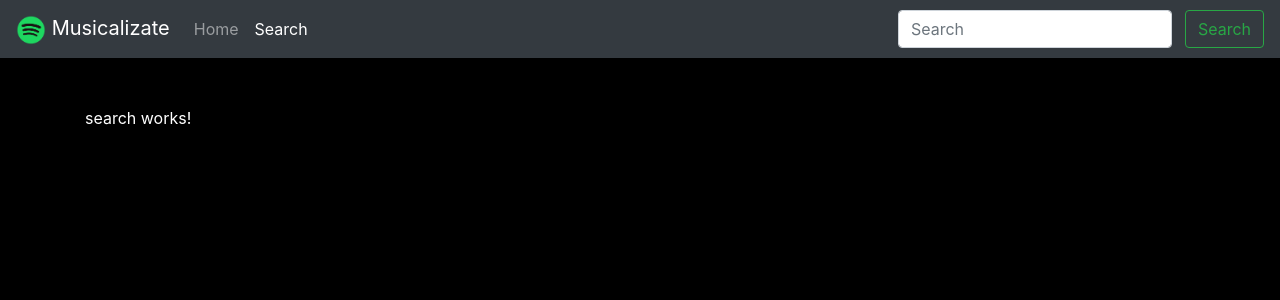
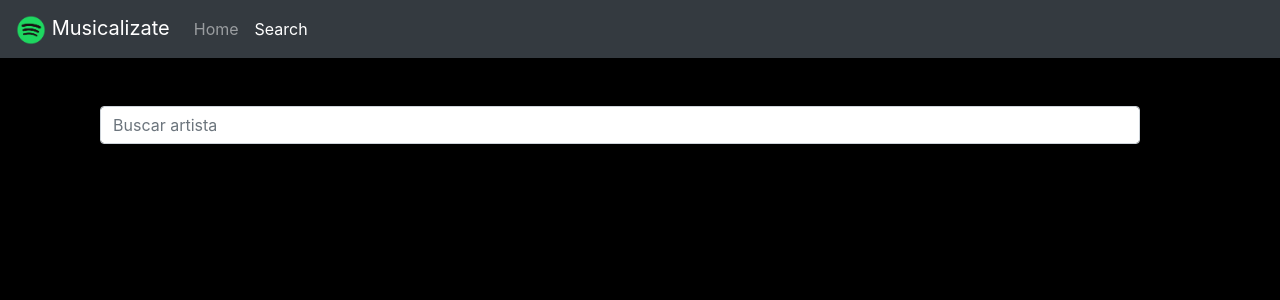
Before and after one commit to julianperezpesce/musicalizate, an Angular app in the folder musicalizate/: page /search in a window 1280 px wide. Shown: the top 300 px of the page. Built offline with nearby package versions, Linux system fonts and the light colour scheme.

Commit message:
navbar.comp <form> deleted

```diff
--- a/musicalizate/src/app/components/search/search.component.html
+++ b/musicalizate/src/app/components/search/search.component.html
@@ -1 +1,15 @@
-<p>search works!</p>
+<div class="container">
+    <div class="row">
+        <div class="col">
+            <input #word type="text" (keyup)="search(word.value)" class="form-control" placeholder="Buscar artista">
+        </div>
+        <div class="card-columns mt-5">
+            <div class="card" *ngFor="let artist of artists">
+              <img [src]="artist.images[0].url" class="card-img-top" alt="...">
+              <div class="card-body">
+                <h5 class="card-title"> {{ artist.name }} </h5>
+              </div>
+            </div>
+        </div>
+    </div>
+</div>
--- a/musicalizate/src/app/components/search/search.component.ts
+++ b/musicalizate/src/app/components/search/search.component.ts
@@ -1,4 +1,5 @@
 import { Component, OnInit } from '@angular/core';
+import { SpotifyService } from 'src/app/services/spotify.service';
 
 @Component({
   selector: 'app-search',
@@ -8,9 +9,20 @@ import { Component, OnInit } from '@angular/core';
 })
 export class SearchComponent implements OnInit {
 
-  constructor() { }
+  artists: any [] = [];
+
+  constructor(private spotify: SpotifyService) { }
 
   ngOnInit(): void {
   }
 
+  search(word: string) {
+    console.log(word);
+
+    this.spotify.getArtist( word )
+      .subscribe( (data: any) => {
+        console.log(data.artists.items);
+        this.artists = data.artists.items;
+      })
+  }
 }
--- a/musicalizate/src/app/components/shared/navbar/navbar.component.html
+++ b/musicalizate/src/app/components/shared/navbar/navbar.component.html
@@ -14,11 +14,6 @@
         <li class="nav-item" >
           <a class="nav-link" [routerLink]="['/search']" routerLinkActive="active">Search</a>
         </li>
-
       </ul>
-      <form class="form-inline my-2 my-lg-0">
-        <input class="form-control mr-sm-2" type="search" placeholder="Search" aria-label="Search">
-        <button class="btn btn-outline-success my-2 my-sm-0" type="submit">Search</button>
-      </form>
     </div>
   </nav>
--- a/musicalizate/src/app/services/spotify.service.ts
+++ b/musicalizate/src/app/services/spotify.service.ts
@@ -10,10 +10,21 @@ export class SpotifyService {
 
   getFeaturedPlaylist() {
     const headers = new HttpHeaders({
-      'Authorization': 'Bearer BQC8dmisEFn61OO-IRRoXDnOpzSBYd-axYqiP3NgcqxsvBw0NBoT9eLckq_T9D7ONtraAIeODBR5WtfeDmc'
+      'Authorization': 'Bearer BQBFm8pOiTrR4ePMb_i10QMAVtuCMe0zDvYpatyYFH2ohBP81Y6x_RYlnkG3bbOWf4fffbKbt_HUSee3X7o'
     })
 
     return this.http.get('https://api.spotify.com/v1/browse/featured-playlists', { headers });
 
   }
+
+  getArtist( word: string ) {
+
+    const headers = new HttpHeaders({
+      'Authorization': 'Bearer BQBFm8pOiTrR4ePMb_i10QMAVtuCMe0zDvYpatyYFH2ohBP81Y6x_RYlnkG3bbOWf4fffbKbt_HUSee3X7o'
+    })
+
+    return this.http.get(`https://api.spotify.com/v1/search?q=${word}&type=artist&limit=10`, { headers });
+
+  }
+
 }
```
